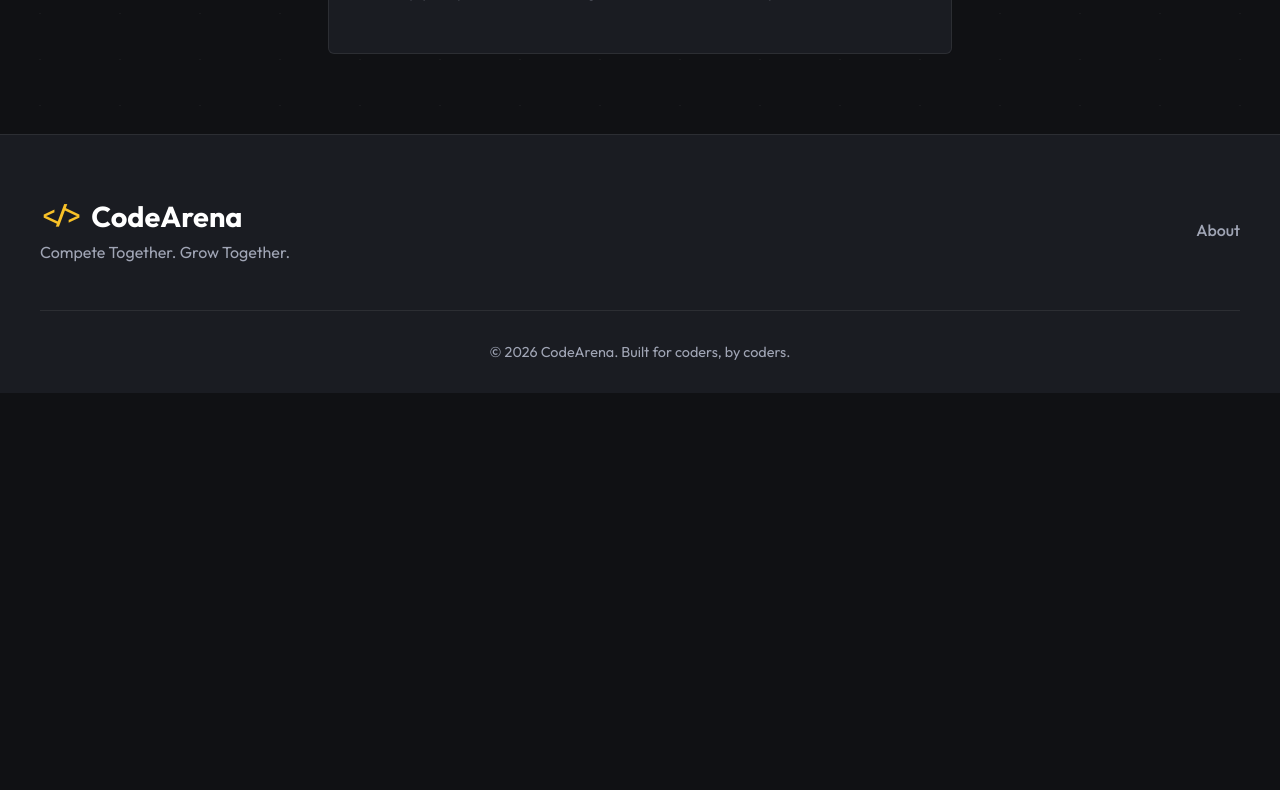
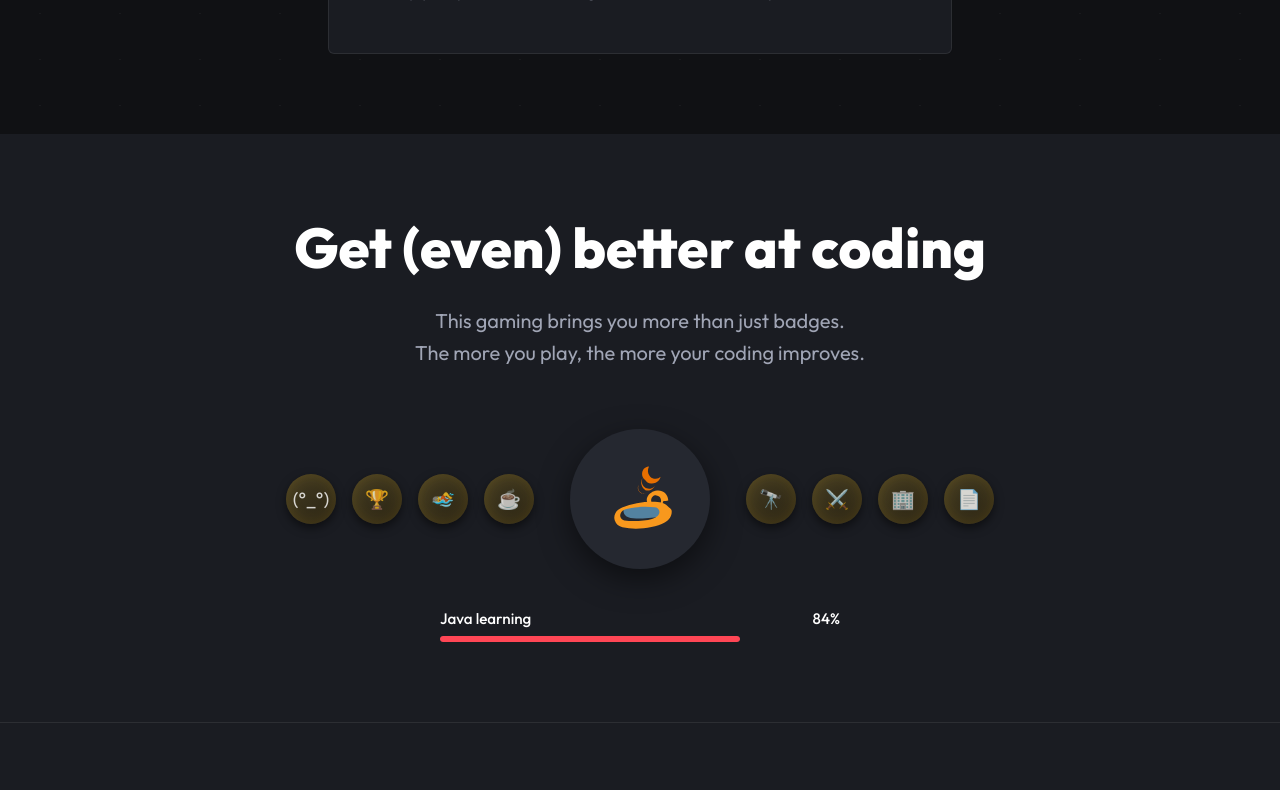
Before and after one commit to Gag-an/CodeArena, a React (Vite) app in the folder frontend/: page / in a window 1280 px wide. Shown: the part 1780-2570 px from the top of the page. Before the commit the page ends 2173 px from the top, so only its background shows below. Built offline with nearby package versions, Linux system fonts and the light colour scheme; no server answers.

Commit message:
Add Gamification section to landing page

```diff
--- /dev/null
+++ b/frontend/src/components/GamificationSection/GamificationSection.css
@@ -0,0 +1,125 @@
+.gamification-section {
+  background-color: var(--surface-color, #1a1c22);
+  padding: 80px 20px;
+  display: flex;
+  justify-content: center;
+  align-items: center;
+  font-family: var(--font-main), sans-serif;
+  color: var(--text-primary, #ffffff);
+}
+
+.gamification-content {
+  max-width: 800px;
+  width: 100%;
+  text-align: center;
+}
+
+.gamification-title {
+  font-size: 3.5rem;
+  font-weight: 800;
+  margin-bottom: 24px;
+  color: var(--text-primary, #ffffff);
+}
+
+.gamification-subtitle {
+  font-size: 1.25rem;
+  color: var(--text-secondary, #a0a5b5);
+  line-height: 1.6;
+  margin-bottom: 60px;
+  font-weight: 400;
+}
+
+.gamification-visual {
+  display: flex;
+  flex-direction: column;
+  align-items: center;
+}
+
+.badges-container {
+  display: flex;
+  align-items: center;
+  justify-content: center;
+  gap: 16px;
+  margin-bottom: 40px;
+  flex-wrap: wrap;
+}
+
+.badge {
+  border-radius: 50%;
+  display: flex;
+  justify-content: center;
+  align-items: center;
+  background: linear-gradient(145deg, #3a3a3a, #222222);
+  box-shadow: 0 4px 15px rgba(0, 0, 0, 0.4);
+  transition: transform 0.3s ease, box-shadow 0.3s ease;
+}
+
+.badge:hover {
+  transform: translateY(-5px);
+  box-shadow: 0 8px 25px rgba(0, 0, 0, 0.6);
+}
+
+.small-badge {
+  width: 50px;
+  height: 50px;
+  font-size: 1.2rem;
+  color: rgba(255, 255, 255, 0.8);
+  box-shadow: inset 0 0 15px rgba(248, 193, 40, 0.15), 0 4px 10px rgba(0, 0, 0, 0.5);
+  background: linear-gradient(145deg, #443c22, #2a2414);
+}
+
+.large-badge {
+  width: 140px;
+  height: 140px;
+  margin: 0 20px;
+  background: #2c2d33;
+  box-shadow: 0 10px 30px rgba(0, 0, 0, 0.5);
+}
+
+.large-badge.center-badge {
+  background: var(--surface-color-light, #333333);
+}
+
+.progress-section {
+  width: 100%;
+  max-width: 400px;
+}
+
+.progress-labels {
+  display: flex;
+  justify-content: space-between;
+  margin-bottom: 8px;
+  font-size: 0.95rem;
+  font-weight: 500;
+  color: var(--text-primary, #ffffff);
+}
+
+.progress-bar-container {
+  width: 100%;
+  height: 8px;
+  background-color: var(--surface-color-light, #333);
+  border-radius: 4px;
+  overflow: hidden;
+}
+
+.progress-bar-fill {
+  height: 100%;
+  background-color: var(--accent-yellow, #f8c128);
+  border-radius: 4px;
+  box-shadow: 0 0 10px rgba(248, 193, 40, 0.4);
+}
+
+@media (max-width: 768px) {
+  .gamification-title {
+    font-size: 2.5rem;
+  }
+  .large-badge {
+    width: 100px;
+    height: 100px;
+  }
+  .small-badge {
+    width: 40px;
+    height: 40px;
+    font-size: 1rem;
+  }
+}
--- /dev/null
+++ b/frontend/src/components/GamificationSection/GamificationSection.jsx
@@ -0,0 +1,67 @@
+import React from 'react';
+import './GamificationSection.css';
+
+const GamificationSection = () => {
+  return (
+    <section className="gamification-section">
+      <div className="gamification-content">
+        <h2 className="gamification-title">Get (even) better at coding</h2>
+        <p className="gamification-subtitle">
+          This gaming brings you more than just badges.<br />
+          The more you play, the more your coding improves.
+        </p>
+
+        <div className="gamification-visual">
+          <div className="badges-container">
+            <div className="badge small-badge"><span>(°_°)</span></div>
+            <div className="badge small-badge"><span>🏆</span></div>
+            <div className="badge small-badge"><span>🏊</span></div>
+            <div className="badge small-badge"><span>☕</span></div>
+
+            <div className="badge large-badge center-badge">
+              <svg viewBox="0 0 128 128" width="80" height="80">
+                <path fill="#5382A1" d="M37.6,83.2c-0.1-2,1-4,3-4.9c4.2-2.1,9.8-3.5,16.2-4.1c11.5-1.1,23.3-0.5,33.5,2.7
+                c3.3,1.1,6.3,2.4,9,3.9c1.9,1.1,3,3,3,5.1c-0.1,2.8-2,5.2-4.7,5.9c-8.9,2.5-24.9,3.8-39.6,3.4C44,95,37.6,90.4,37.6,83.2z" />
+                <path fill="#F8981D" d="M107.5,74.7c-4-4-11.8-6.1-23.7-6.2c-15.3-0.1-33.6,3-48.4,9.2C30,79.9,26.4,83,24.4,87
+                c-1.8,3.6-2,7.7-0.7,11.5c1.9,5.5,6.5,9.6,12.2,10.8c21.8,4.7,50.1,1.5,67.6-7.8c7.4-3.9,11.8-10.7,11.2-18.7
+                C114.2,80,111.4,78.6,107.5,74.7z M83.2,95.9c-11.2,3.3-30.8,4.5-44.1,2.5c-3-0.5-5.5-2.7-6.4-5.6c-0.6-1.9-0.5-3.9,0.3-5.7
+                c1.4-3.2,4.4-5.6,7.8-6.6c13.7-4.1,32.4-5.3,47.1-3.2c2.7,0.4,5.1,1.9,6.5,4.2C96.2,85.5,95.3,92.3,83.2,95.9z" />
+                <path fill="#F8981D" d="M109.1,66.4c0-0.4,0-0.9,0-1.3c-0.7-9.3-8.6-15.8-17.9-14.7c-6.8,0.8-12.7,4.8-15.4,10.5
+                c-1.3,2.7-1.3,5.8-0.2,8.5c1.1,2.7,3.1,4.9,5.8,6.2C85.5,77,91.1,77,95.2,75c3.2-1.6,5.6-4.5,6.3-8c1.3,0,2.6,0,3.9,0
+                C107.1,67,108.3,66.8,109.1,66.4z M96.1,71.2c-1.3,1.3-3.2,2.2-5.1,2.4c-2.3,0.3-4.6-0.3-6.4-1.7c-1.7-1.4-2.7-3.4-2.8-5.7
+                c-0.1-2.2,0.7-4.4,2.3-5.9c1.6-1.5,3.8-2.3,6-2.1c2.1,0.2,4.1,1.1,5.5,2.7C97.1,63,97.7,65.3,97.7,67
+                C97.7,68.6,97.1,70,96.1,71.2z" />
+                <path fill="#E76F00" d="M72.2,33.5c-4.9-3.9-6.3-10.7-3.3-16.1c1.5-2.6,4.1-4.5,7-5.1c0.8-0.2,1.6-0.2,2.4-0.1
+                c-0.6,1.4-1.1,2.8-1.4,4.2c-0.8,4.3,0.5,8.8,3.5,11.8c2.4,2.4,5.6,3.6,9,3.4c2.8-0.2,5.5-1.3,7.6-3.2c-0.6,2.2-1.6,4.3-3.1,6
+                c-3.1,3.4-7.5,5.1-12.2,4.7C77.4,38.8,74.1,36.7,72.2,33.5z" />
+                <path fill="#E76F00" d="M72.6,49.8c-2.9-1.9-5.1-4.7-6.1-8.1c-1.2-4.1-0.5-8.4,1.8-11.8c0.1-0.2,0.3-0.3,0.4-0.5
+                c-1.4,2.2-2,4.8-1.8,7.4c0.3,3.4,2,6.5,4.7,8.5c2.6,2,5.8,2.7,9.1,2.1c2.8-0.5,5.3-2,7-4.1c-1.4,2.8-3.7,5-6.6,6.2
+                C78.4,50.7,75.2,50.8,72.6,49.8z" />
+                <path fill="#E76F00" d="M68.5,55.4c-1.9-0.5-3.6-1.5-4.9-2.9c-2.4-2.7-3.2-6.5-2.2-9.9c0.2-0.7,0.4-1.3,0.7-2
+                c-1.1,1.7-1.7,3.7-1.6,5.8c0.1,2.8,1.4,5.4,3.6,7c2.3,1.7,5.2,2.3,8,1.6c2.5-0.6,4.7-2.1,6-4.1c-1.5,2.4-4,3.9-6.8,4.4
+                C70.3,55.7,69.4,55.6,68.5,55.4z" />
+              </svg>
+            </div>
+
+            <div className="badge small-badge"><span>🔭</span></div>
+            <div className="badge small-badge"><span>⚔️</span></div>
+            <div className="badge small-badge"><span>🏢</span></div>
+            <div className="badge small-badge"><span>📄</span></div>
+          </div>
+
+          <div className="progress-section">
+            <div className="progress-labels">
+              <span className="skill-name">Java learning</span>
+              <span className="skill-percentage">84%</span>
+            </div>
+            <div className="progress-bar-container">
+              <div className="progress-bar-fill" style={{ width: '84%' }}></div>
+            </div>
+          </div>
+        </div>
+      </div>
+    </section>
+  );
+};
+
+export default GamificationSection;
--- a/frontend/src/pages/Landing/Landing.jsx
+++ b/frontend/src/pages/Landing/Landing.jsx
@@ -1,12 +1,14 @@
 import React from 'react';
 import Hero from '../../components/Hero/Hero';
 import Features from '../../components/Features/Features';
+import GamificationSection from '../../components/GamificationSection/GamificationSection';
 
 const Landing = () => {
   return (
     <>
       <Hero />
       <Features />
+      <GamificationSection />
     </>
   );
 };
```
